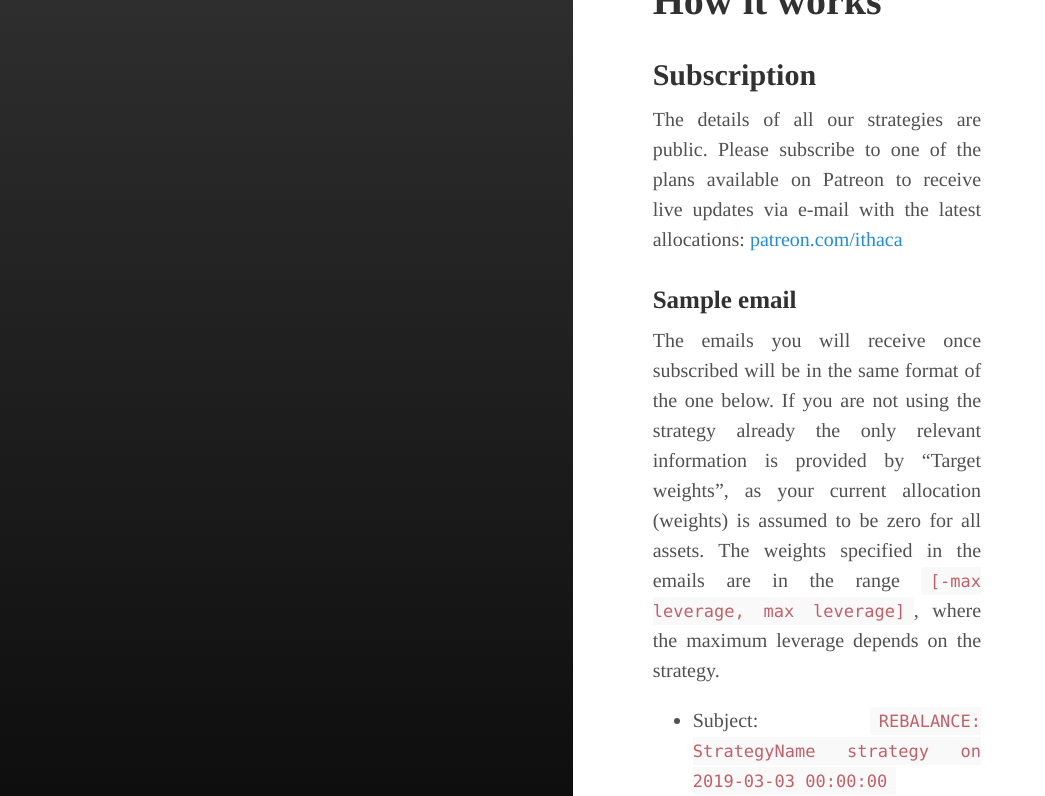
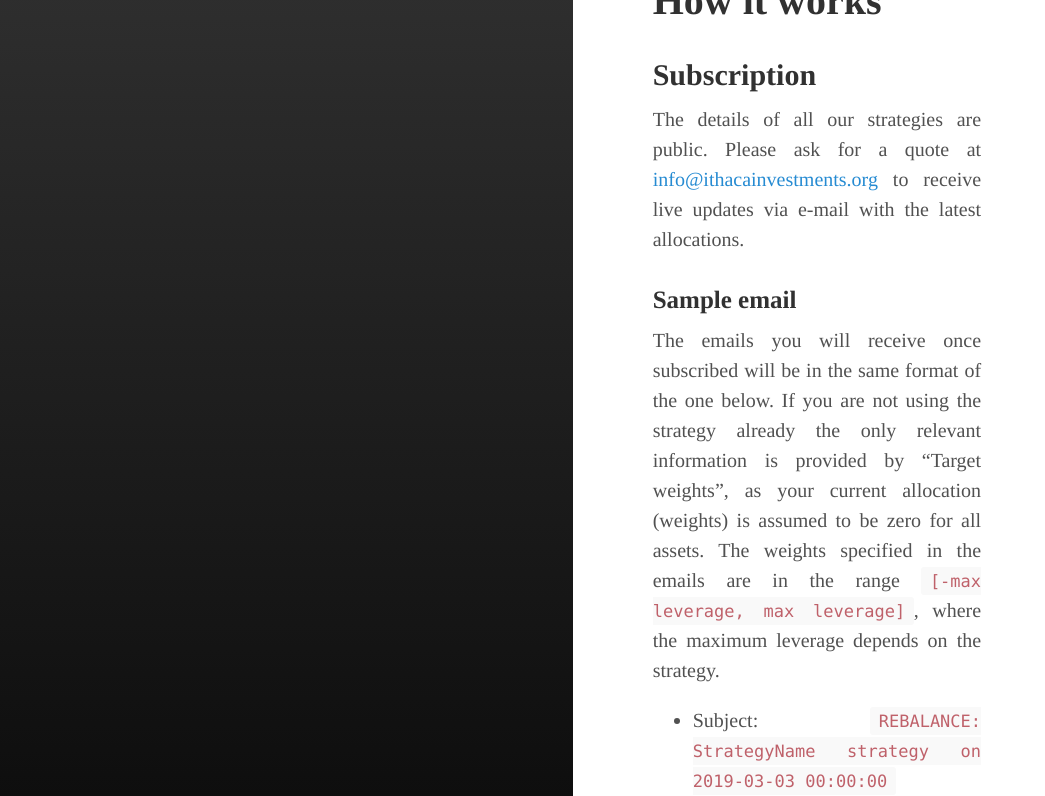
Before and after one commit to IthacaResearch/ithacaresearch.github.io, a Jekyll site: the page built from category/how-it-works.md, in a window 1280 px wide and 900 px high, cut to the strip 104-900 px from the top of the window. Shown: the whole strip, without its empty margins (0-1045 px from the left). Built offline with Jekyll 4.4.1, drawn with Linux system fonts in a browser that asks for light colours.

Commit message:
Update how-it-works.md

```diff
--- a/category/how-it-works.md
+++ b/category/how-it-works.md
@@ -5,7 +5,7 @@ sidebar_sort_order: 800
 ---
 
 ## Subscription
-The details of all our strategies are public. Please subscribe to one of the plans available on Patreon to receive live updates via e-mail with the latest allocations: [patreon.com/ithaca](https://www.patreon.com/ithaca "Go to Patreon page")
+The details of all our strategies are public. Please ask for a quote at <info@ithacainvestments.org> to receive live updates via e-mail with the latest allocations.
 
 ### Sample email
 The emails you will receive once subscribed will be in the same format of the one below. If you are not using the strategy already the only relevant information is provided by "Target weights", as your current allocation (weights) is assumed to be zero for all assets. The weights specified in the emails are in the range `[-max leverage, max leverage]`, where the maximum leverage depends on the strategy.
```
